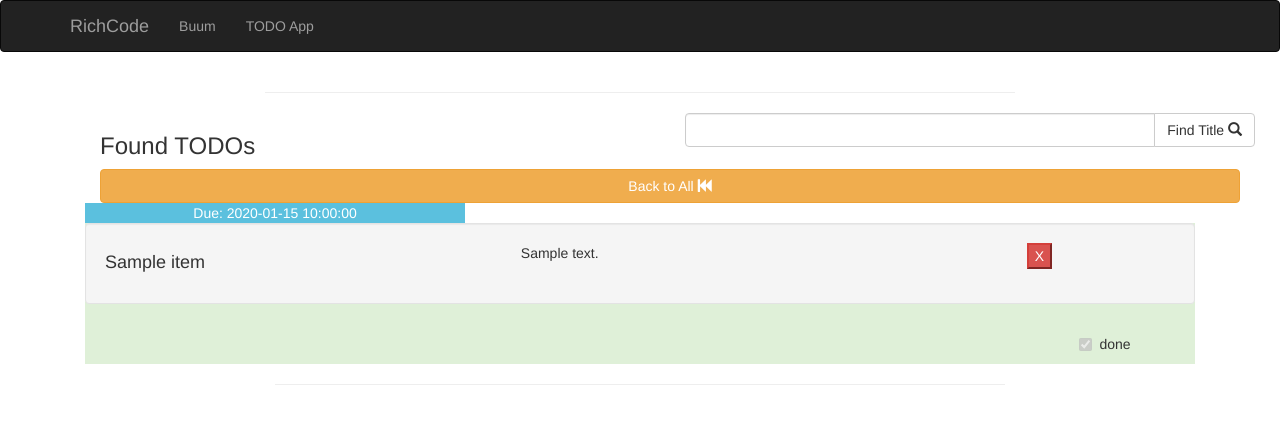
After one commit to RichStone/richpy, a Flask app: template app/templates/todo/search_results.html in a window 1280 px wide. The commit adds this page. Shown: the top 424 px of the page. Run offline with Flask 2, Linux system fonts and the light colour scheme; the template is opened without the code that fills it: values that come from a table or form of the project are taken from there, others are empty; tables that the repository leaves empty hold one stand-in row (values such as "Sample post"); some libraries are stand-ins or nearby versions.

Commit message:
separate search view from main view

```diff
--- /dev/null
+++ b/app/templates/todo/search_results.html
@@ -0,0 +1,71 @@
+{% extends "base.html" %}
+{% import "bootstrap/wtf.html" as wtf %}
+
+{% block title %}TODO App{% endblock %}
+
+{% block page_content %}
+
+<div class="row">
+    <div class="col-lg-8 col-lg-offset-2">
+        <hr>
+    </div>
+</div>
+
+<div class="container-fluid">
+    <div class="container">
+        <div class="row col-xs-4">
+            <h3>Found TODOs</h3>
+        </div>
+        <form class="row col-xs-6 input-group pull-right" action="{{ url_for('todo.search') }}" method="post">
+            <input type="text" class="form-control" name="search_string">
+            <span class="input-group-btn">
+                <button class="btn btn-default" type="button">Find Title <span class="glyphicon glyphicon-search"></span></button>
+            </span>
+        </form>
+            <button type="button" onclick="window.location.href='{{ url_for('todo.workspace') }}'" class="btn btn-warning btn-block">Back to All <span class="glyphicon glyphicon-fast-backward"></span></button>
+    </div>
+{% if items is not none %}
+        {% for item in items %}
+            <div class="container">
+                <div class="btn-info text-center row col-xs-4">
+                    Due: {{ item.due }}
+                </div>
+            </div>
+            <div class="container-fluid {% if item.state %}
+            bg-success
+            {% else %}
+            bg-info
+            {% endif %}">
+                <div class="well row">
+                <div class="row col-xs-5 pull-left">
+                    <h4 class="">{{ item.title }}</h4>
+                </div>
+                <div class="row col-xs-5">
+                    <p class="">{{ item.description }}</p>
+                </div>
+                <form class="form-group row col-xs-2 pull-right" action="{{ url_for('todo.delete', item_id=item.id) }}" method="post">
+                    <input type="submit" class="btn-danger" value="X">
+                </form>
+            </div>
+                <div class="checkbox row col-xs-2 text-center pull-right">
+                    <label><input type="checkbox" value="done" disabled="disabled" {% if item.state %}checked{% endif %}>done</label>
+                </div>
+            {% if not item.state %}
+                <div>
+                    <form class="row col-xs-3 btn pull-left" action="{{ url_for('todo.change_state', item_id=item.id, state=not item.state) }}" method="post">
+                        <button type="submit" class="btn btn-info">Finished <span class="glyphicon glyphicon-thumbs-up"></span></button>
+                    </form>
+                </div>
+            {% endif %}
+            </div>
+            <div class="row">
+                <div class="col-lg-8 col-lg-offset-2">
+                    <hr>
+                </div>
+            </div>
+        {% endfor %}
+{% else %}
+<h3>No TODOs found for your search entry</h3>
+{% endif %}
+</div>
+{% endblock %}
--- a/app/todo/views.py
+++ b/app/todo/views.py
@@ -40,8 +40,8 @@ def change_state(item_id, state):
 
 @todo.route('/search', methods=['POST'])
 def search():
-    form = NewTaskForm()
     search_string = request.form['search_string']
     items = Item.query.filter(Item.title.contains(search_string))
-    backlink = True if items else False
-    return render_template('todo/workspace.html', form=form, items=items, backlink=backlink)
+    if items.first() is None:
+        items = None
+    return render_template('todo/search_results.html', items=items)
```
Also changed, not shown: app/templates/todo/workspace.html (+1 -7 lines), data-dev.sqlite.
